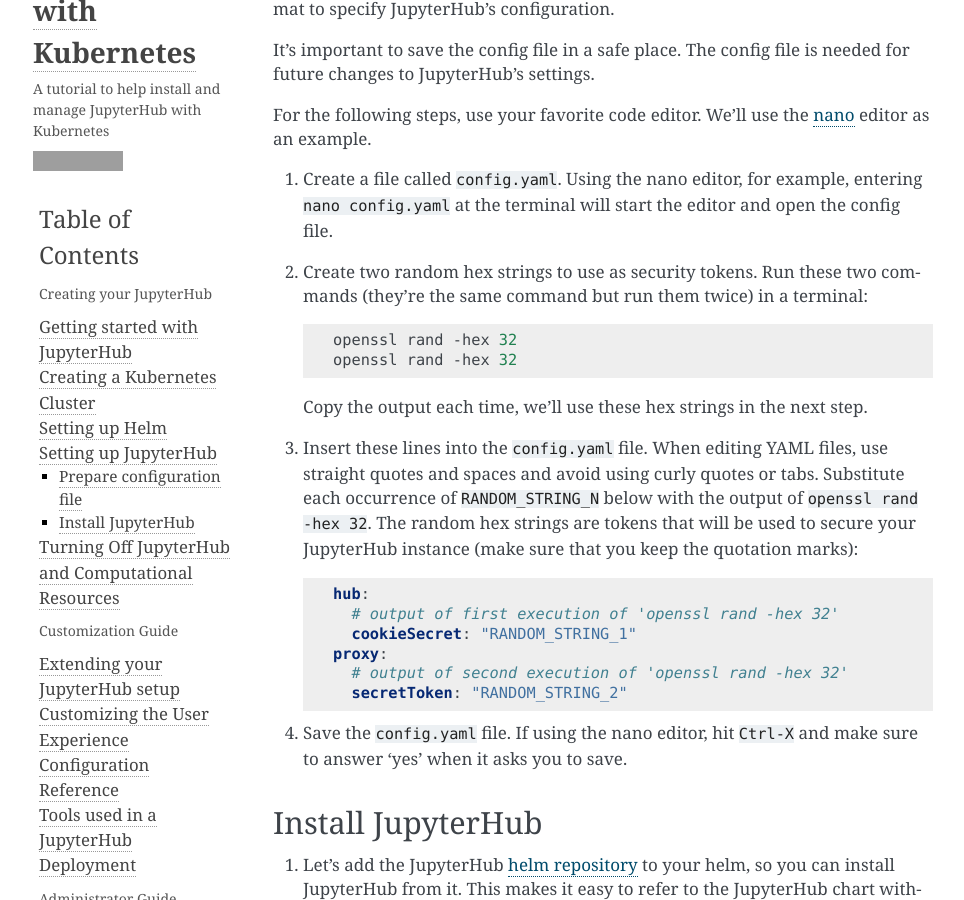
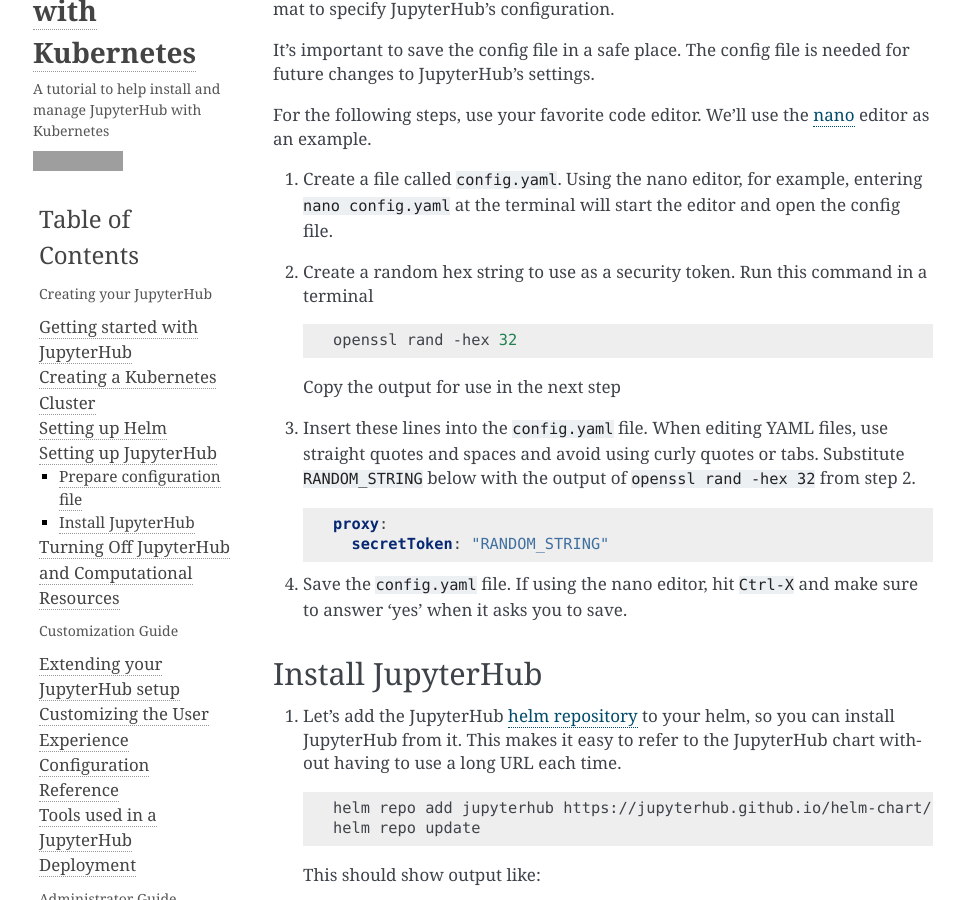
Before and after one commit to jupyterhub/zero-to-jupyterhub-k8s, a Sphinx documentation site: the page built from doc/source/setup-jupyterhub.rst, in a window 1280 px wide and 900 px high, scrolled down 306 px, cut to the strip 0-900 px from the top of the window. Shown: the whole strip, without its empty margins (147-1111 px from the left). Built offline with Sphinx 7.4.7, drawn with Linux system fonts in a browser that asks for light colours; grey boxes are pictures that could not be loaded.

Commit message:
Do not ask users to generate 2 openssl rand strings
With v0.5, only one is enough. JupyterHub will autogenerate
the other

```diff
--- a/doc/source/setup-jupyterhub.rst
+++ b/doc/source/setup-jupyterhub.rst
@@ -23,31 +23,24 @@
    entering ``nano config.yaml`` at the terminal will start the editor and
    open the config file.
 
-2. Create two random hex strings to use as security tokens. Run these two
-   commands (they’re the same command but run them twice) in a terminal:
+2. Create a random hex string to use as a security token. Run this command
+   in a terminal
 
    .. code-block:: bash
 
        openssl rand -hex 32
-       openssl rand -hex 32
 
-   Copy the output each time, we’ll use these hex strings in the next step.
+   Copy the output for use in the next step
 
 3. Insert these lines into the ``config.yaml`` file. When editing YAML files,
    use straight quotes and spaces and avoid using curly quotes or tabs.
-   Substitute each occurrence of ``RANDOM_STRING_N`` below with the output of
-   ``openssl rand -hex 32``. The random hex strings are tokens that will be used
-   to secure your JupyterHub instance (make sure that you keep the quotation
-   marks):
+   Substitute ``RANDOM_STRING`` below with the output of ``openssl rand -hex 32``
+   from step 2.
 
    .. code-block:: yaml
 
-      hub:
-        # output of first execution of 'openssl rand -hex 32'
-        cookieSecret: "RANDOM_STRING_1"
       proxy:
-        # output of second execution of 'openssl rand -hex 32'
-        secretToken: "RANDOM_STRING_2"
+        secretToken: "RANDOM_STRING"
 
 .. Don't put an example here! People will just copy paste that & that's a security issue.
 
```
